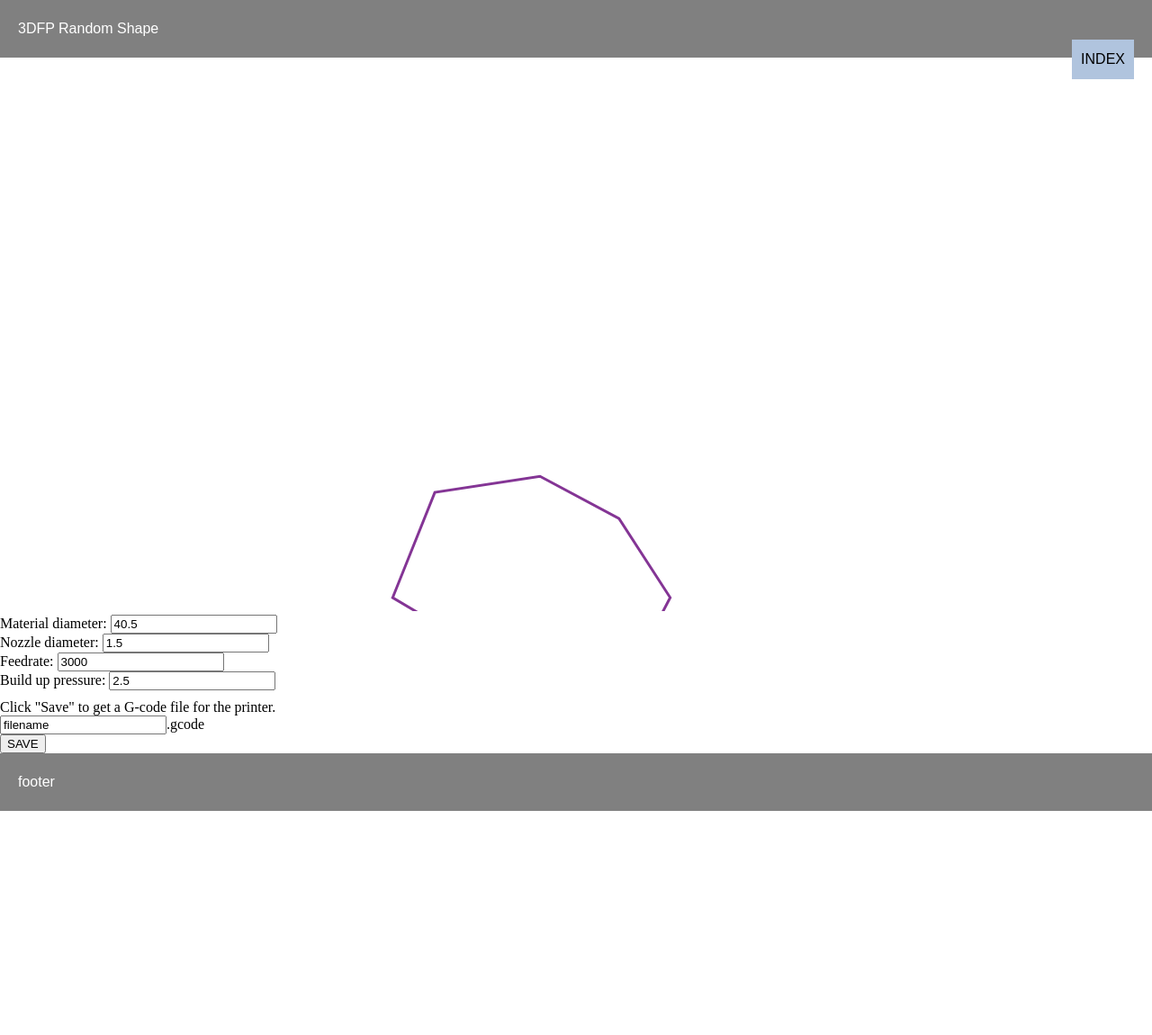
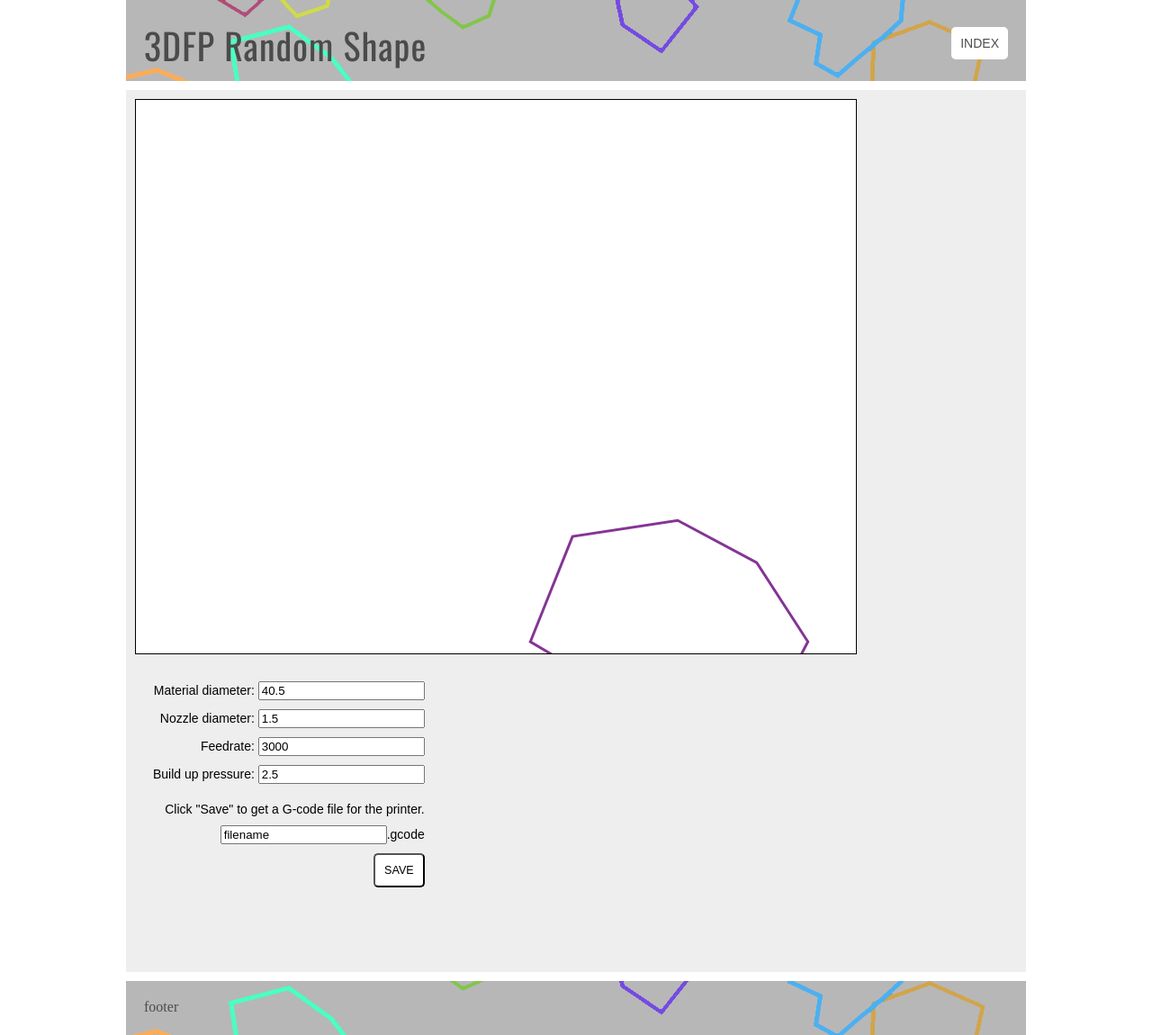
Before and after one commit to JaimeMrtnez/3DC_Apps, a plain HTML site: page 04_PrintPath/PrintPath.html in a window 1280 px wide. Shown: the whole page at 90% size. Before the commit the page ends 901 px from the top, so only its background shows below. Drawn offline with nearby package versions, Linux system fonts and the light colour scheme.

Commit message:
App face wash

```diff
--- a/04_PrintPath/PrintPath.css
+++ b/04_PrintPath/PrintPath.css
@@ -1,32 +1,109 @@
+html {
+
+}
+
 body {
+    max-width: 1000px;
     margin: 0 auto;
-}
-#myCanvas {
+
 
 
 }
-header, footer {
-    background-color: grey;
-    color:white;
+header{
+    height: 50px;
+    max-width: inherit;
+    background-image: url(images/header_backg.png);
+    opacity: 0.7;
     padding: 20px;
+    margin-bottom: 10px;
+}
+main{
     font-family: sans-serif;
-    line-height: 1.5em;
+    font-size: 14px;
+    height: 960px;
+    background-color: #eeeeee;
+    margin-bottom: 10px;
+    padding: 10px;
+
+}
+footer {
+    padding: 20px;
+    height: 20px;
+    max-width: 1000px;
+    background-image: url(images/footer_backg.png);
+    opacity: 0.7;
+}
+a{
+    position: relative;
+    float: right;
+    top: 10px;
+    padding: 10px;
+    text-decoration: none;
+    border-radius: 5px;
+    background-color: white;
+    font-family: sans-serif;
+    font-size: 14px;
+    font-weight: 500;
+    color: black;
+}
+a:hover {
+    background-color: lightblue;
+    padding: 11px;
+    font-weight: 600;
+    font-size: 1em;
+    box-shadow: 3px 3px 3px #333333;
+}
+#logo {
+    font-family: 'Oswald', cursive;
+    font-size: 2.5em;
+    letter-spacing: 1px;
+    float: left;
+    color: black;
 }
 
+#myCanvas {
+    background-color: white;
+    float: left;
+    border: 1px solid black;
+}
+#inputs_wrapper {
+    float: left;
+    margin-left: 20px;
+
+}
+#inputs_wrapper > div {
+    margin-top: 20px;
+    text-align: right;
+}
+#inputs_wrapper > div > input {
+    margin-top: 10px;
+}
+#saveButton {
+    padding: 10px;
+    margin-top: 10px;
+    text-decoration: none;
+    border-radius: 5px;
+    background-color: white;
+    font-family: sans-serif;
+    font-size: 0.9em;
+    font-weight: 500;
+    color: black;
+}
+#saveButton:hover {
+    background-color: lightblue;
+    padding: 11px;
+    font-weight: 600;
+    font-size: 1em;
+    box-shadow: 3px 3px 3px #333333;
+}
 
 #txtPoints {
     display: none;
 }
-a{
+#gcode {
     position: relative;
-    bottom: 0;
-    float: right;
+    float: left;
+    margin-left: 20px;
     padding: 10px;
-    margin-bottom: 30px;
-    text-decoration: none;
-    color: black;
-    background-color: lightsteelblue;
+
 }
-#saveField {
-    margin-top: 10px;
-}
```
